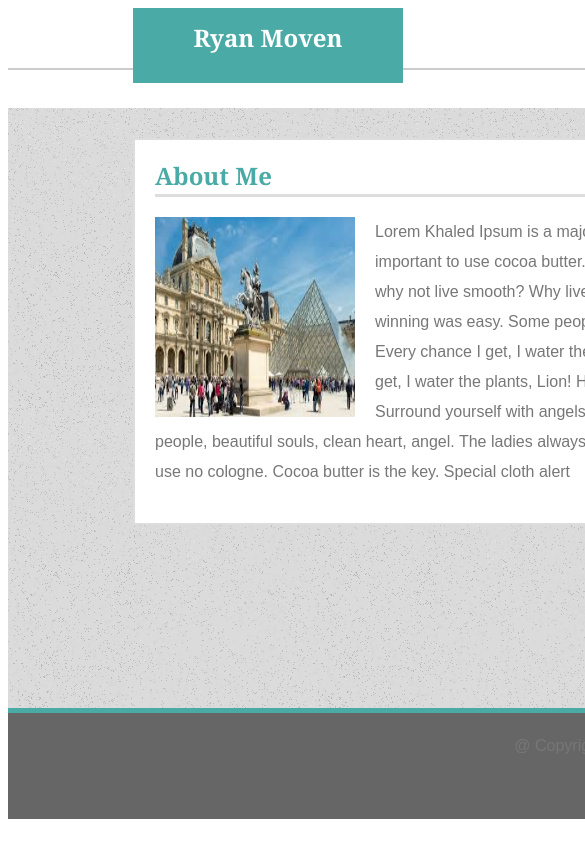
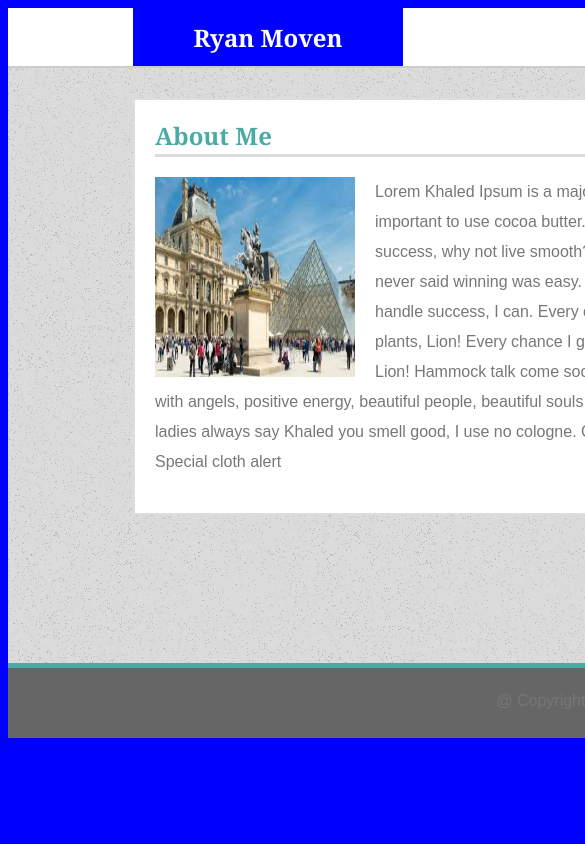
Before and after one commit to RyanMoven/Responsive-Portfolio, a plain HTML site: page index.html in a window 390 px wide. Shown: the top 844 px of the page, 585 px wide, since content can reach past the window. Drawn offline with Linux system fonts and the light colour scheme.

Commit message:
QueryFromTemplate

```diff
--- a/assets/css/style.css
+++ b/assets/css/style.css
@@ -1,4 +1,5 @@
-{
+/* So padding and border no longer increase width. */
+* {
   box-sizing: border-box;
 }
 
@@ -234,3 +235,21 @@ footer {
 	padding: 15px;
 	height: 500px;
 }
+
+@media only screen and (max-width: 980px) {
+    body {
+        background-color: blue;
+    }
+}
+
+@media only screen and (max-width: 768px) {
+    body {
+        background-color: blue;
+    }
+}
+
+@media only screen and (max-width: 640px) {
+    header { position: static;
+       		background-color: blue;
+    }
+}
```
